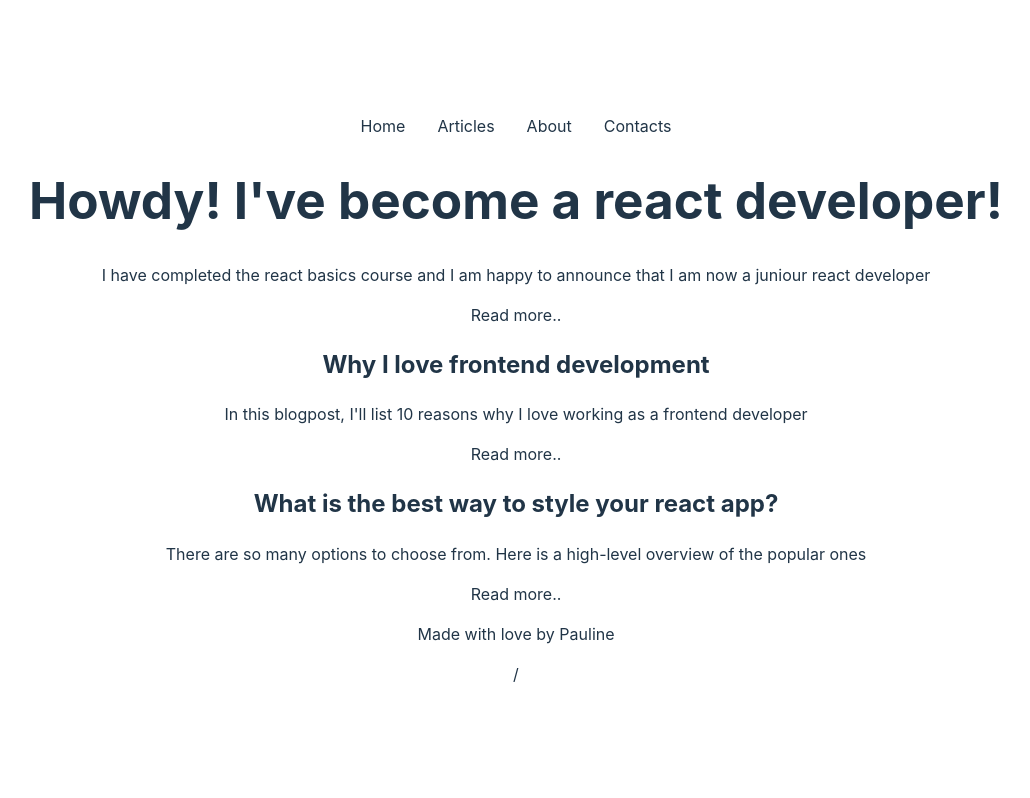
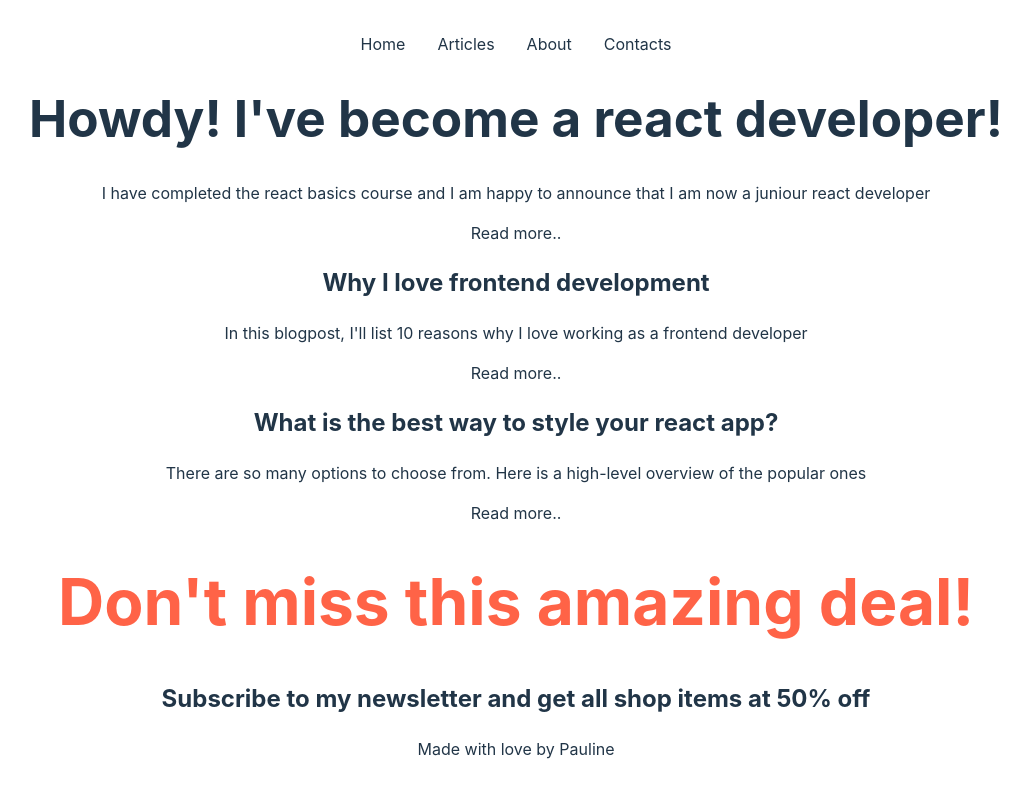
Before and after one commit to Lynnmwova/metaReactNotes, a React (Vite) app in the folder exercises/metaReactExamples/: page / in a window 1280 px wide. Shown: the top 798 px of the page, without its empty margins (124-1154 px from the left). Built offline with nearby package versions, Linux system fonts and the light colour scheme.

Commit message:
Styling and arrow functions

```diff
--- a/exercises/metaReactExamples/src/App.jsx
+++ b/exercises/metaReactExamples/src/App.jsx
@@ -5,6 +5,7 @@ import Intro1 from './components/Intro1'
 import Intro2 from './components/Intro2'
 import Intro3 from './components/Intro3'
 import Footer from './components/Footer'
+import Promo from './components/Promo'
 
 function App() {
   const [count, setCount] = useState(0)
@@ -15,8 +16,9 @@ function App() {
     <Intro1 greeting='Howdy!'/>
     <Intro2/>
     <Intro3/>
+    <Promo/>
     <Footer/>
-/</div>
+</div>
   )
 }
 
--- a/exercises/metaReactExamples/src/components/Footer.jsx
+++ b/exercises/metaReactExamples/src/components/Footer.jsx
@@ -1,9 +1,9 @@
 function Footer(){
     return(
         <div className="copyright">
-            <p>Made with love by Pauline</p>
-        </div>
+            <p>Made with love by Pauline </p>
 
+</div>
     );
 };
 
--- a/exercises/metaReactExamples/src/components/Promo.jsx
+++ b/exercises/metaReactExamples/src/components/Promo.jsx
@@ -1,7 +1,11 @@
 function Promo(){
+    const styles = {
+        color: 'tomato',
+        fontSize: '20px'
+    }
     return (
     <div className="promo-section">
-    <div>
+    <div style={styles}>
     <h1>Don't miss this amazing deal!</h1>
     </div>
     <div>
```
Also changed, not shown: 1 other file (tests, documents, lock files or other folders).
